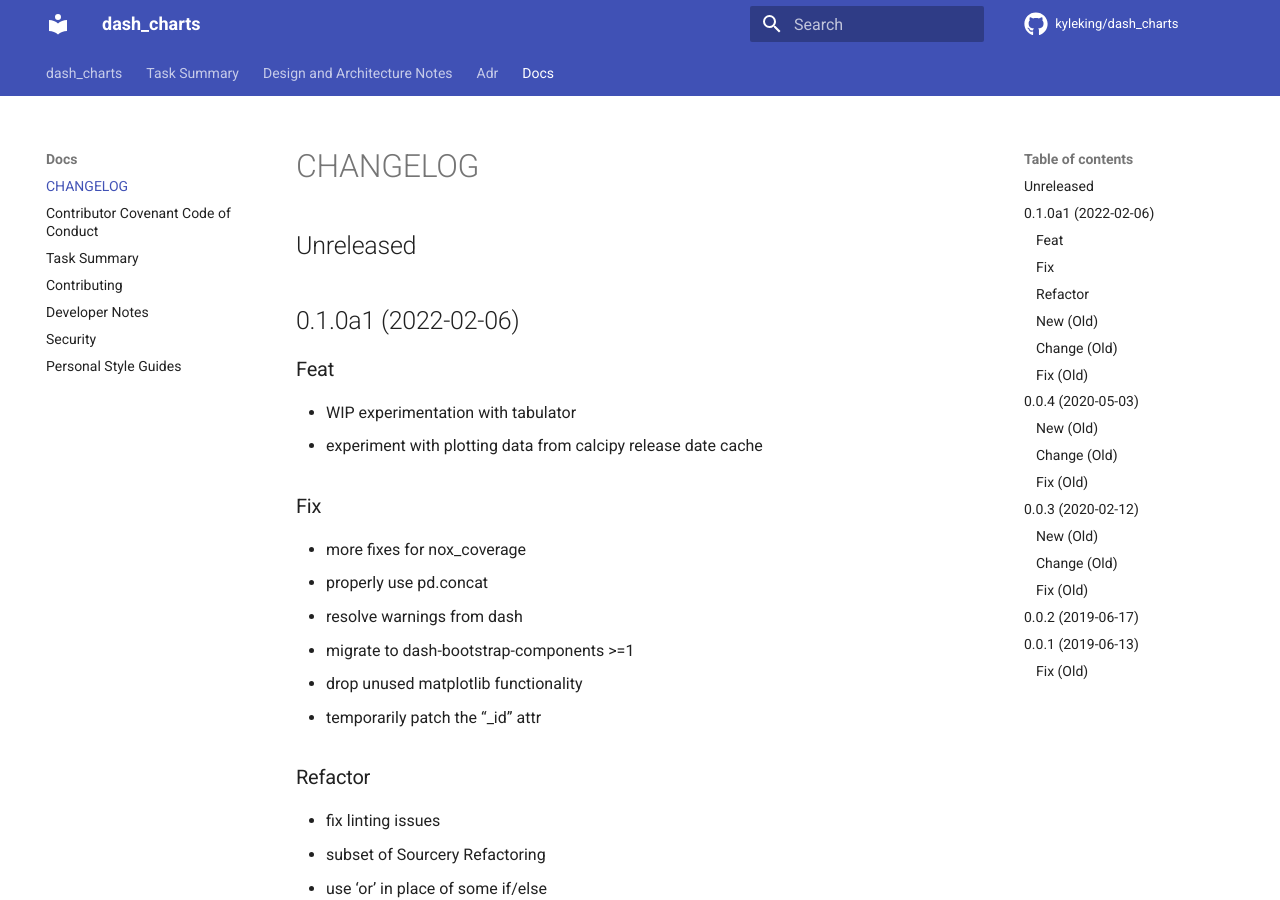
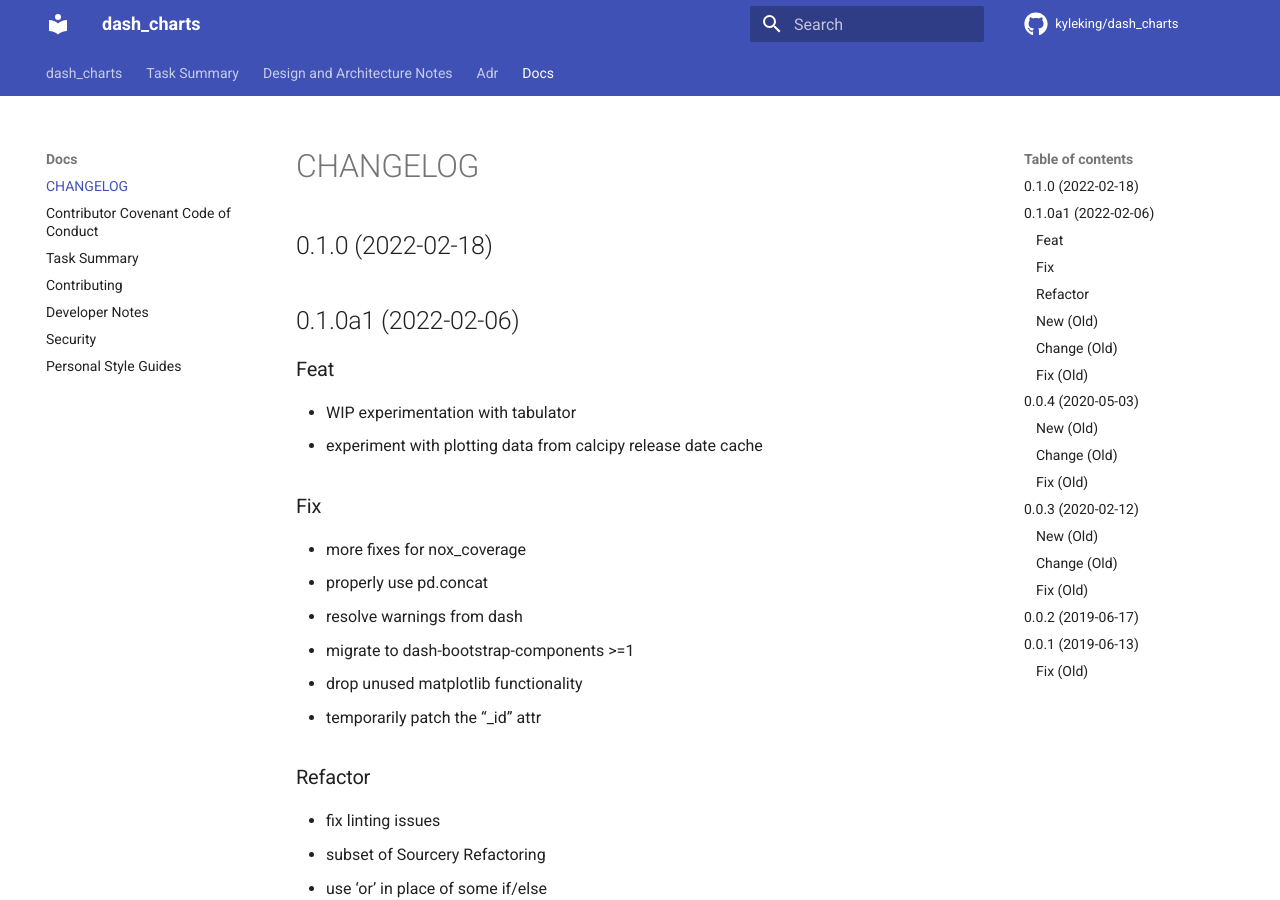
Before and after one commit to KyleKing/dash_charts, an MkDocs documentation site: the page built from docs/docs/CHANGELOG.md, in a window 1280 px wide and 900 px high. Built offline with MkDocs 1.6.1 and Material for MkDocs 9.7.7, drawn with Linux system fonts in a browser that asks for light colours; comment, search, counter and statistics services are not loaded.

Commit message:
docs: update changelog

```diff
--- a/docs/docs/CHANGELOG.md
+++ b/docs/docs/CHANGELOG.md
@@ -1,4 +1,4 @@
-## Unreleased
+## 0.1.0 (2022-02-18)
 
 ## 0.1.0a1 (2022-02-06)
 
```
